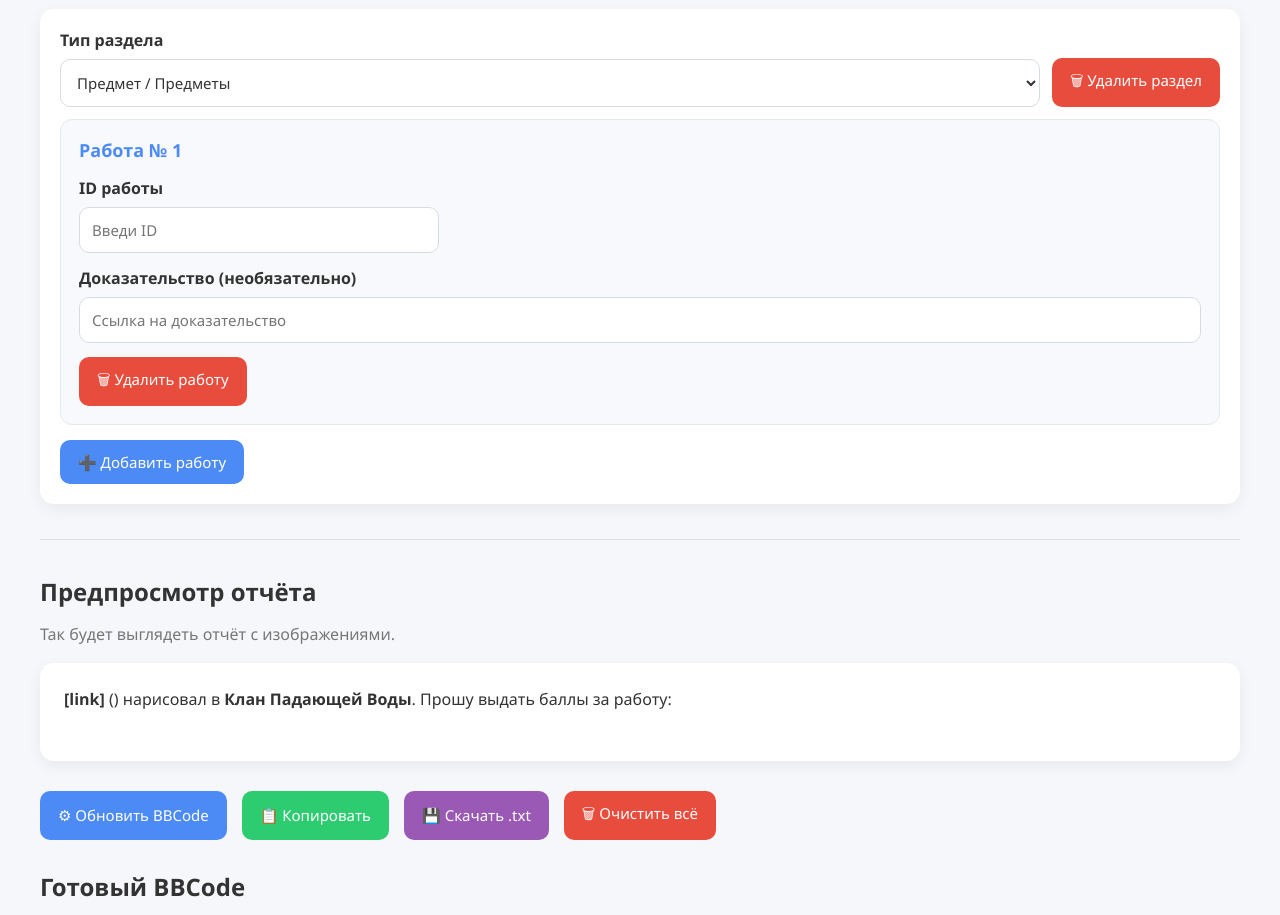
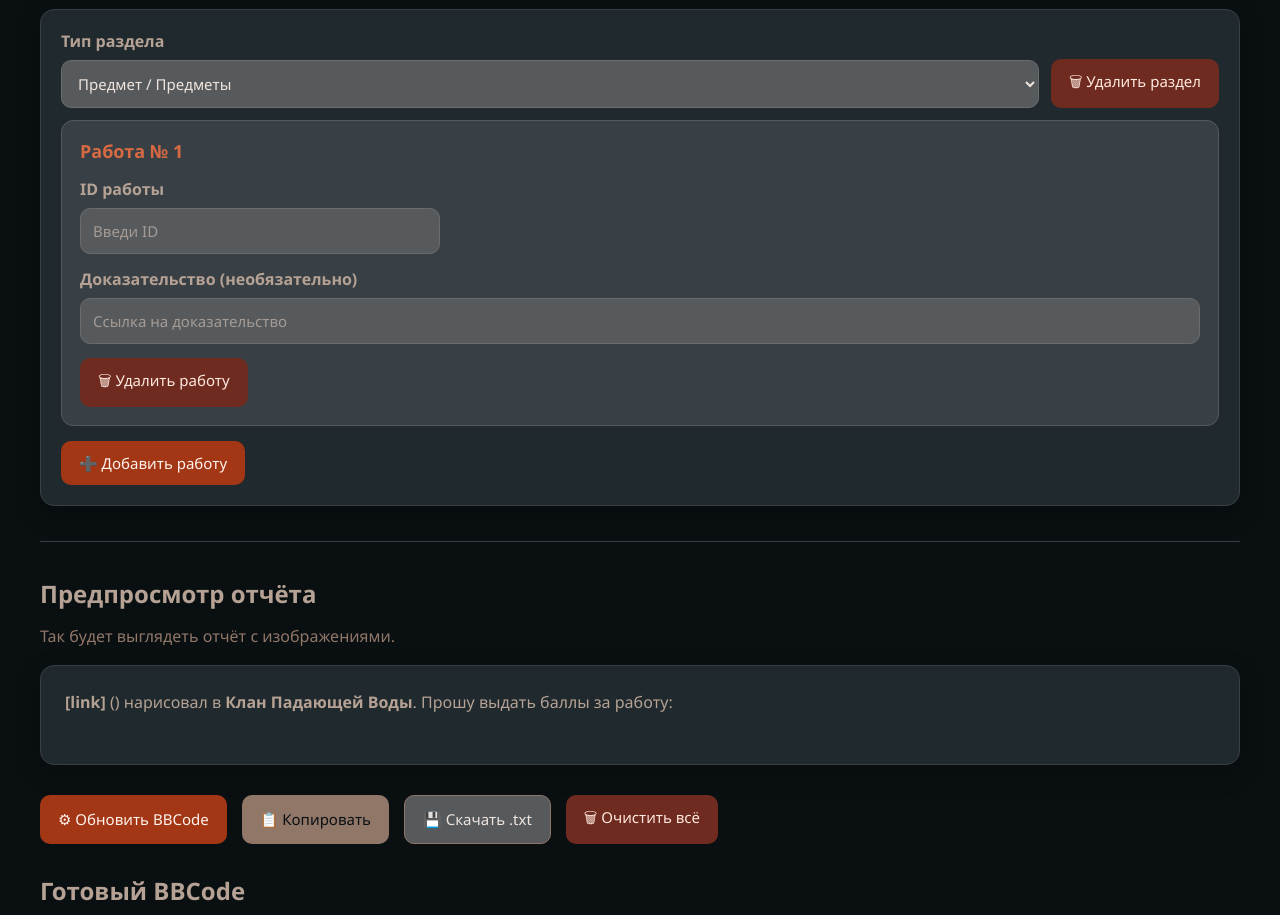
Before and after one commit to TsarII/CW-art-report, a plain HTML site: page index.html in a window 1280 px wide. Shown: the part 391-1306 px from the top of the page. Drawn offline with Linux system fonts and the light colour scheme.

Commit message:
Update style.css

```diff
--- a/style.css
+++ b/style.css
@@ -336,3 +336,108 @@ textarea:focus {
 .stage-option input[type="checkbox"]:disabled {
     cursor: not-allowed;
 }
+
+/* Тёмная тема Midnight Oil — Black Pearl — Salsa Mexicana */
+:root {
+    color-scheme: dark;
+    --page-bg: #0A0F12;
+    --panel-bg: #20292D;
+    --card-bg: #394045;
+    --control-bg: #565A5C;
+    --text-main: #B5A295;
+    --text-muted: #907768;
+    --accent: #A33715;
+    --accent-hover: #bd4520;
+    --border-color: #394045;
+}
+
+body {
+    background: var(--page-bg) !important;
+    color: var(--text-main) !important;
+}
+
+header h1 { color: var(--accent) !important; }
+header p,
+.visual-preview > p { color: var(--text-muted) !important; }
+
+.report-section,
+.visual-report-content {
+    background: var(--panel-bg) !important;
+    color: var(--text-main) !important;
+    border: 1px solid var(--border-color);
+    box-shadow: 0 8px 24px rgba(0, 0, 0, .22) !important;
+}
+
+.work-card,
+.stage-checkboxes {
+    background: var(--card-bg) !important;
+    color: var(--text-main) !important;
+    border-color: #565A5C !important;
+}
+
+input,
+select,
+textarea,
+.preview textarea {
+    background: var(--control-bg) !important;
+    color: #F0E5DE !important;
+    border-color: #6b6b6b !important;
+}
+
+input::placeholder,
+textarea::placeholder { color: #c1b1a7 !important; opacity: .75; }
+input:focus,
+select:focus,
+textarea:focus {
+    border-color: var(--accent) !important;
+    box-shadow: 0 0 0 3px rgba(163, 55, 21, .22) !important;
+}
+input[readonly] {
+    background: #30383c !important;
+    color: var(--text-main) !important;
+}
+
+hr { border-top-color: #394045 !important; }
+.work-number { color: #D86A43 !important; }
+
+#addSectionBtn,
+.add-work,
+#generateBtn {
+    background: var(--accent) !important;
+    color: #fff3ed !important;
+}
+#addSectionBtn:hover,
+.add-work:hover,
+#generateBtn:hover { background: var(--accent-hover) !important; }
+
+#copyBtn {
+    background: #907768 !important;
+    color: #0A0F12 !important;
+}
+#downloadBtn {
+    background: #565A5C !important;
+    color: #F0E5DE !important;
+    border: 1px solid #907768;
+}
+.delete-work,
+.delete-section,
+.danger {
+    background: #6f2b20 !important;
+    color: #ffe8df !important;
+}
+
+.visual-work-card {
+    background: var(--card-bg) !important;
+    color: #F0E5DE !important;
+    border-color: #565A5C !important;
+}
+.visual-work-card img {
+    background: #20292D !important;
+}
+.visual-work-card a { color: #e07a54 !important; }
+.stage-option { color: var(--text-main) !important; }
+.stage-option input[type="checkbox"] { accent-color: var(--accent) !important; }
+
+@media (max-width: 700px) {
+    body { padding: 16px !important; }
+}
```
